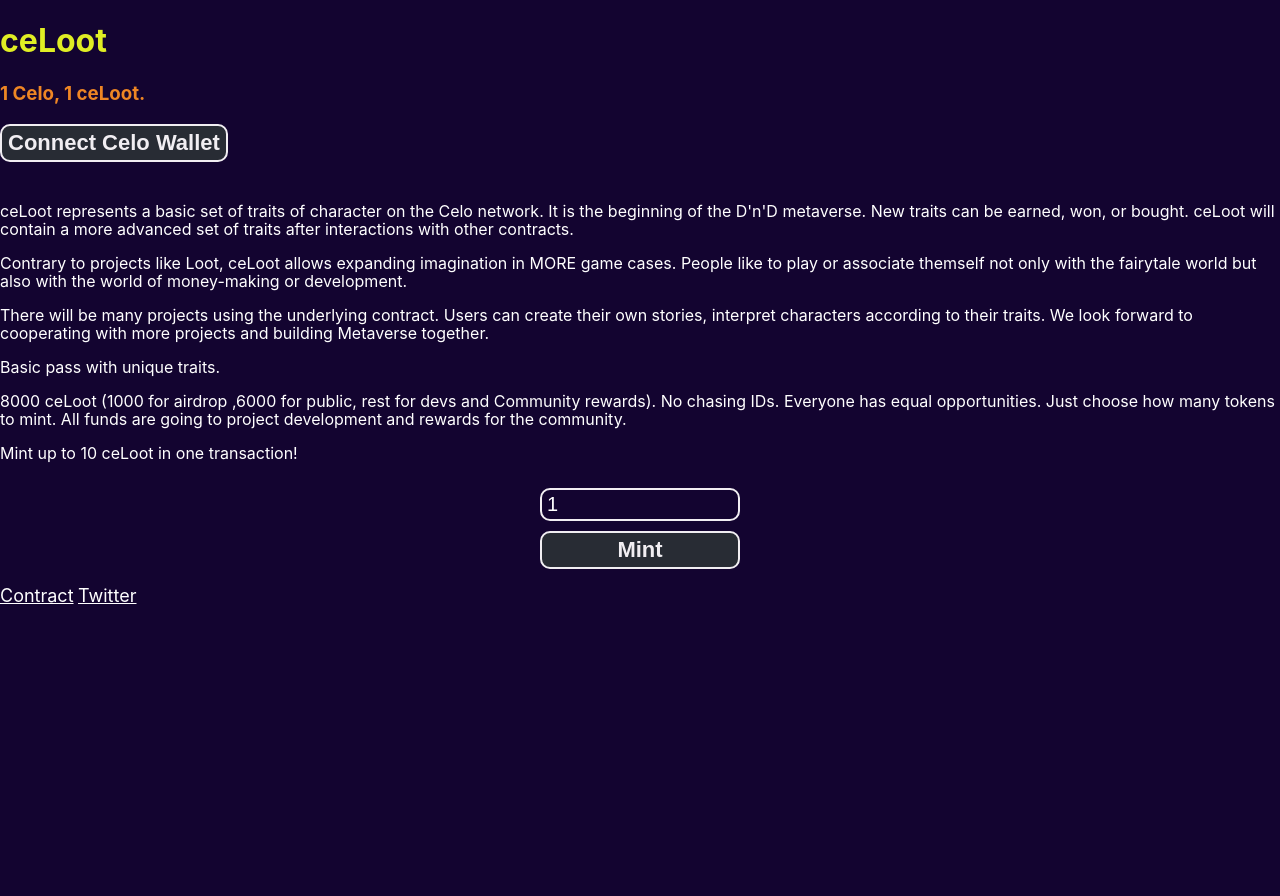
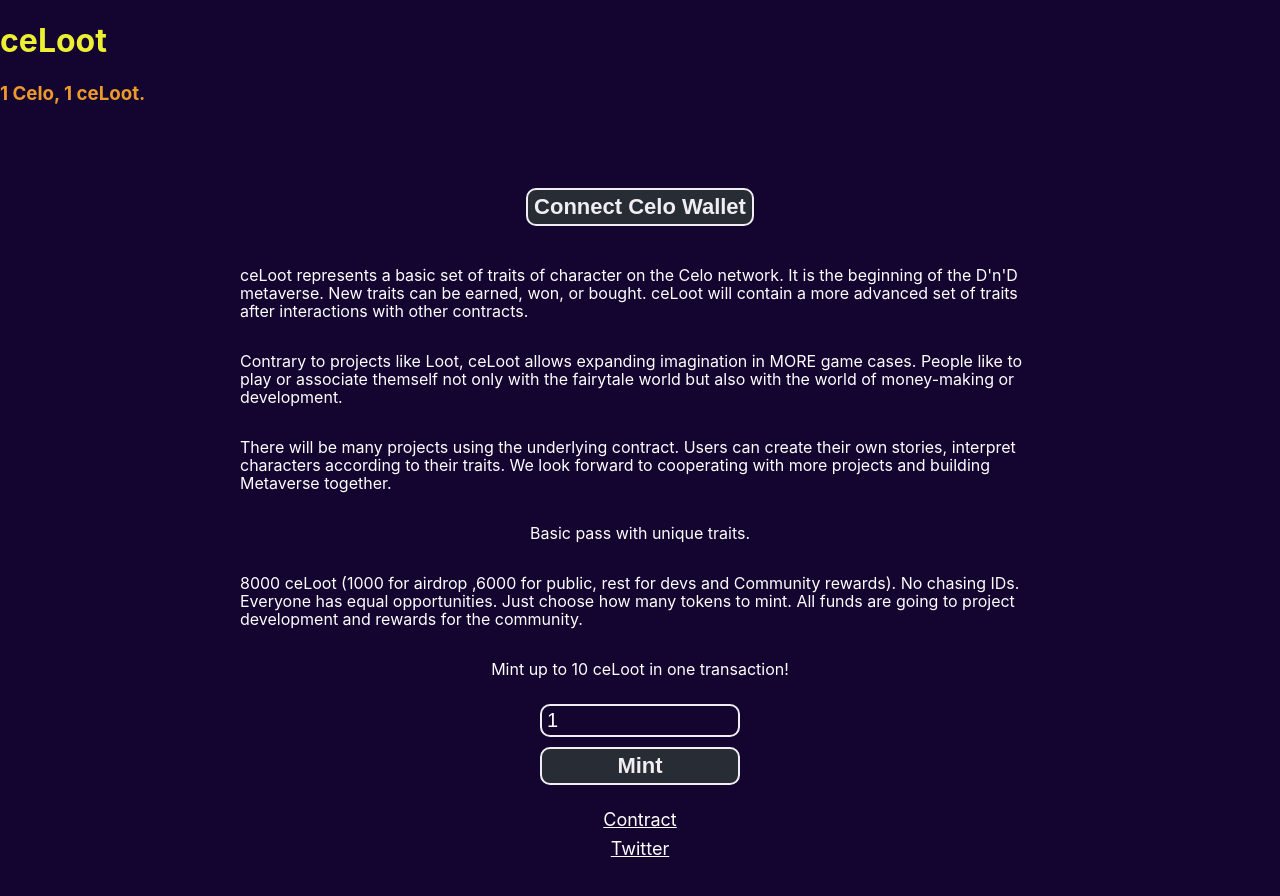
Before and after one commit to ceLoot/nft, a plain HTML site: page index.html in a window 1280 px wide. Before the commit the page ends 800 px from the top, so only its background shows below. Drawn offline with nearby package versions, Linux system fonts and the light colour scheme; a script that the page names is missing.

Commit message:
Update styles.css

```diff
--- a/styles.css
+++ b/styles.css
@@ -50,12 +50,24 @@ h2 {
 }
 
 .the_title {
-  color: rgb(224, 238, 36);
+  color: rgb(237, 240, 50);
+}
+
+.the_price {
+  color: rgb(238, 154, 43);
 }
 
 
-.the_price {
-  color: rgb(238, 134, 36);
+.container {
+  width: 800px;
+  min-height: 600px;
+  padding: 64px 0;
+  margin: 0 auto;
+  display: flex;
+  flex-direction: column;
+  align-items: center;
+  justify-content: center;
+  position: relative;
 }
 
 .container > p {
```
